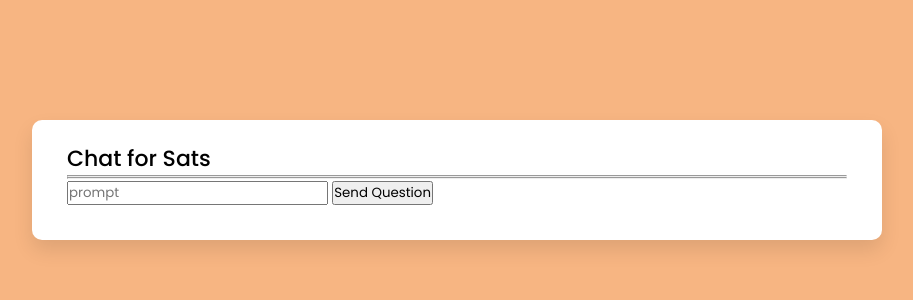
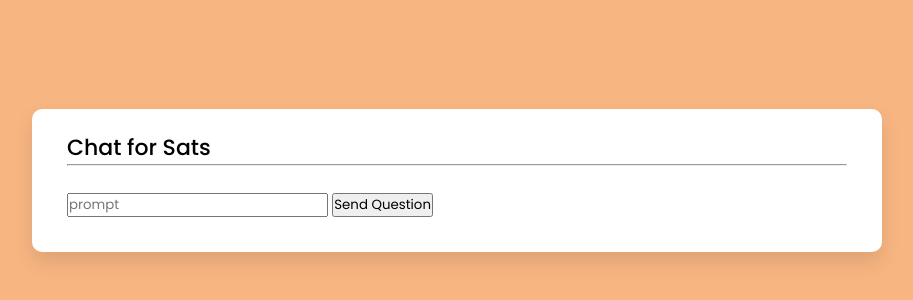
Before and after one commit to RGGH/chatsats, a plain HTML site: page index.html in a window 1280 px wide. Shown: the part 220-520 px from the top of the page, without its empty margins (183-1096 px from the left). Drawn offline with nearby package versions, Linux system fonts and the light colour scheme.

Commit message:
test preimage

```diff
--- a/index.html
+++ b/index.html
@@ -15,7 +15,7 @@
             <h2>Chat for Sats</h2>
             <hr>
             <h4 id="reply"></h4>
-            <hr>
+            <br>
             <div class="row">
                 <input
                     class="block w-full placeholder-gray-500 dark:placeholder-neutral-600 pr-0 border-0 focus:ring-0 bg-white dark:bg-black dark:text-white"
```
Also changed, not shown: script.js (+1 -1 lines).
